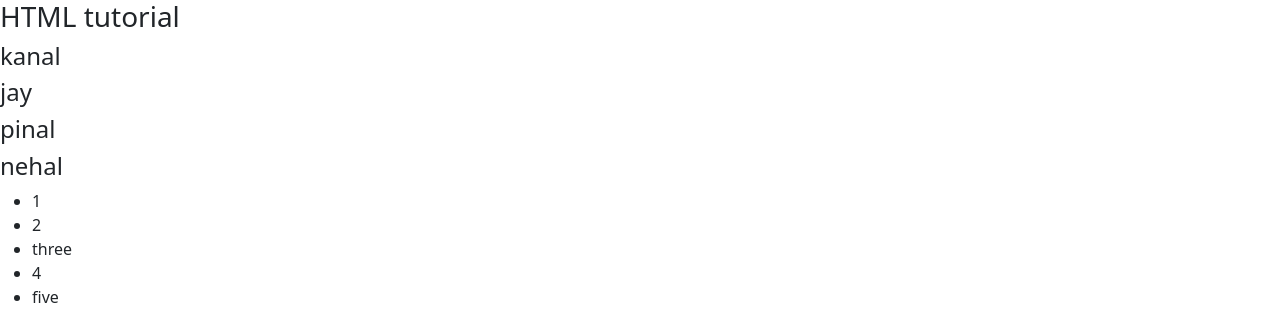
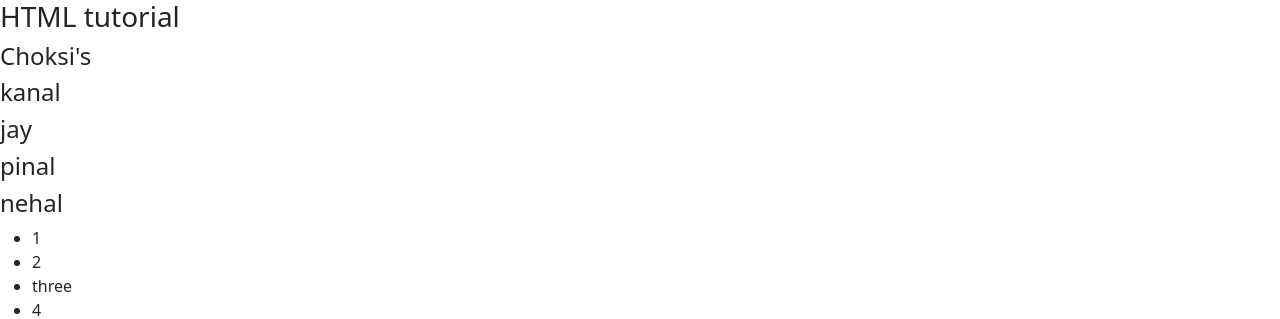
Before and after one commit to KanalChoksi/gitpractice, a plain HTML site: page index.html in a window 1280 px wide. Shown: the top 319 px of the page. Drawn offline with nearby package versions, Linux system fonts and the light colour scheme.

Commit message:
commit 5

```diff
--- a/index.html
+++ b/index.html
@@ -16,6 +16,7 @@
   <body>
     <h3>HTML tutorial</h3>
     <!-- <h2>Practice</h2> !-->
+    <h4>Choksi's</h4>
     <h4>kanal</h4>
     <h4>jay</h4>
     <h4>pinal</h4>
```
